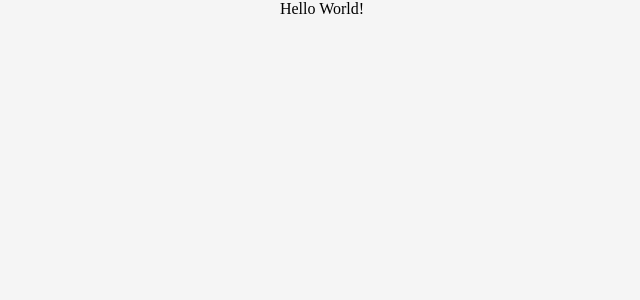
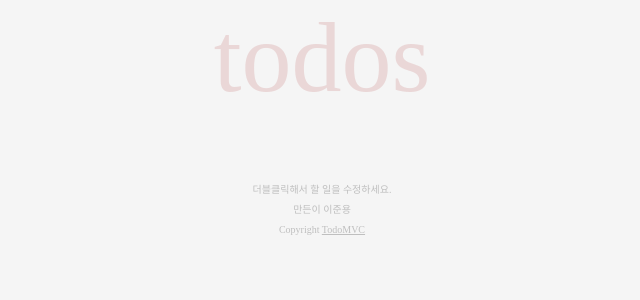
Before and after one commit to ju-nong/jotai-todo-mvc, a React (Vite) app: page / in a window 1280 px wide. Shown: the top 300 px of the page, without its empty margins (318-958 px from the left). Built offline with nearby package versions, Linux system fonts and the light colour scheme.

Commit message:
feat : Header, Footer 추가

```diff
--- a/src/App.tsx
+++ b/src/App.tsx
@@ -1,5 +1,12 @@
+import { TodoHeader, TodoFooter } from "./components";
+
 function App() {
-    return <>Hello World!</>;
+    return (
+        <>
+            <TodoHeader />
+            <TodoFooter />
+        </>
+    );
 }
 
 export default App;
--- /dev/null
+++ b/src/components/TodoFooter.tsx
@@ -0,0 +1,33 @@
+import styled from "@emotion/styled";
+
+const TodoFooterStyled = styled.footer`
+    margin-top: 65px;
+    text-align: center;
+    font-size: 10px;
+    line-height: 2;
+
+    > p {
+        color: #bfbfbf;
+    }
+
+    a {
+        color: inherit;
+    }
+`;
+
+function TodoFooter() {
+    return (
+        <TodoFooterStyled>
+            <p>더블클릭해서 할 일을 수정하세요.</p>
+            <p>만든이 이준용</p>
+            <p>
+                Copyright{" "}
+                <a href="https://todomvc.com/examples/react/#/" target="_blank">
+                    TodoMVC
+                </a>
+            </p>
+        </TodoFooterStyled>
+    );
+}
+
+export { TodoFooter };
--- /dev/null
+++ b/src/components/TodoHeader.tsx
@@ -0,0 +1,14 @@
+import styled from "@emotion/styled";
+
+const TodoHeaderStyled = styled.header`
+    font-size: 100px;
+    font-weight: 400;
+    text-align: center;
+    color: rgba(175, 47, 47, 0.15);
+`;
+
+function TodoHeader() {
+    return <TodoHeaderStyled>todos</TodoHeaderStyled>;
+}
+
+export { TodoHeader };
--- /dev/null
+++ b/src/components/index.ts
@@ -0,0 +1,9 @@
+import { TodoHeader } from "./TodoHeader";
+// import { TodoMain } from "./TodoMain";
+import { TodoFooter } from "./TodoFooter";
+
+export {
+    TodoHeader,
+    // TodoMain,
+    TodoFooter,
+};
```
